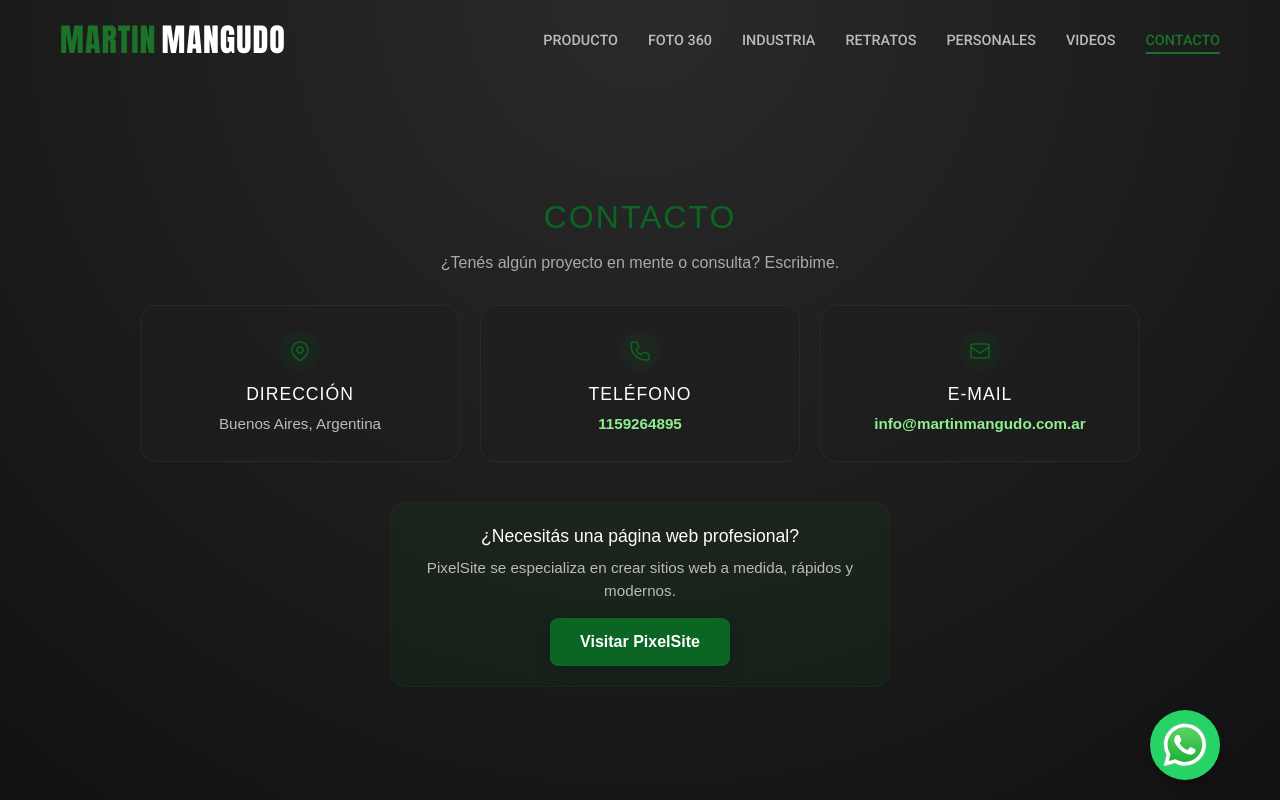
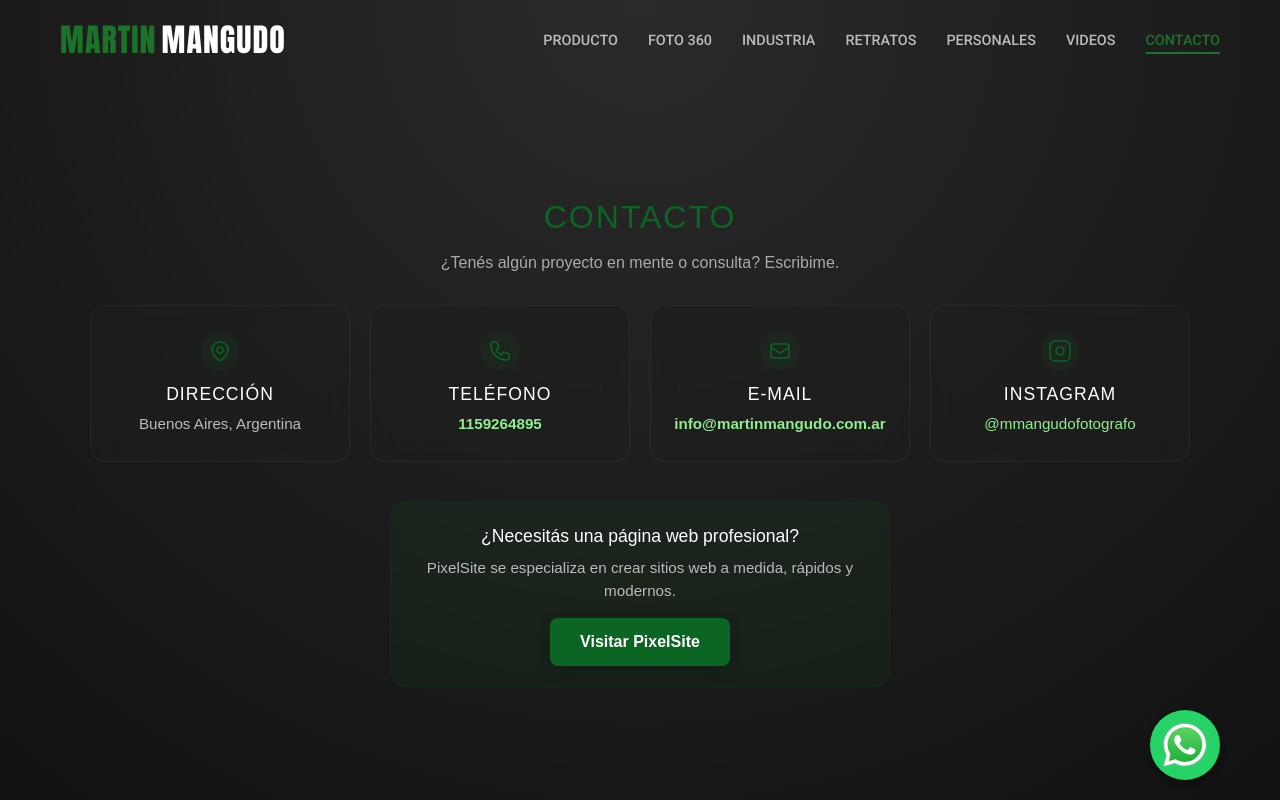
Before and after one commit to nehemix/pagina-tincho-moderna, a SvelteKit app: page /contacto in a window 1280 px wide. Built offline with nearby package versions, Linux system fonts and the light colour scheme.

Commit message:
boton ig

```diff
--- a/src/routes/contacto/+page.svelte
+++ b/src/routes/contacto/+page.svelte
@@ -35,13 +35,23 @@
       </div>
 
       <!-- Tarjeta 3: Email -->
-      <div class="contact-card">
+      <div class="contact-card email-card">
         <div class="icon-wrapper">
           <svg fill="none" stroke="currentColor" stroke-width="1.5" viewBox="0 0 24 24"><path stroke-linecap="round" stroke-linejoin="round" d="M3 8l7.89 5.26a2 2 0 002.22 0L21 8M5 19h14a2 2 0 002-2V7a2 2 0 00-2-2H5a2 2 0 00-2 2v10a2 2 0 002 2z"></path></svg>
         </div>
         <h4>E-mail</h4>
         <p><a href="mailto:info@martinmangudo.com.ar">info@martinmangudo.com.ar</a></p>
       </div>
+
+      <!-- Tarjeta 4: Instagram -->
+      <a href="https://www.instagram.com/mmangudofotografo/" target="_blank" rel="noopener noreferrer" class="contact-card instagram-card">
+          <div class="icon-wrapper">
+            <!-- Icono de Instagram -->
+            <svg fill="none" stroke="currentColor" stroke-width="1.5" viewBox="0 0 24 24" xmlns="http://www.w3.org/2000/svg"><rect x="2" y="2" width="20" height="20" rx="5" ry="5"></rect><path d="M16 11.37A4 4 0 1 1 12.63 8 4 4 0 0 1 16 11.37z"></path><line x1="17.5" y1="6.5" x2="17.51" y2="6.5" stroke-linecap="round"></line></svg>
+          </div>
+          <h4>Instagram</h4>
+          <p>@mmangudofotografo</p>
+      </a>
     </div>
 
     <!-- Recomendación PixelSite -->
@@ -129,7 +139,7 @@
 
   .container {
     width: 100%;
-    max-width: 1000px;
+    max-width: 1100px; /* Ensanchado para que entre el mail en una línea en PC */
     margin: 0 auto;
   }
 
@@ -161,18 +171,22 @@
     border-color: rgba(11, 102, 35, 0.5); /* Verde primario con opacidad */
   }
 
-  /* El email se ubica abajo centrado ocupando un poco más de espacio */
-  .contact-card:last-child {
+  .email-card,
+  .instagram-card {
     width: 100%;
-    max-width: 400px;
   }
 
   @media (min-width: 850px) {
     .contact-info { gap: 20px; }
-    .contact-card, .contact-card:last-child {
-      width: calc(33.333% - 13.33px); /* 3 tarjetas por fila en PC */
+    .contact-card {
+      width: calc(25% - 15px); /* 4 tarjetas por fila en PC */
       max-width: none;
       padding: 25px 15px; /* Restaura el padding original en PC/Tablets */
+    }
+
+    /* En escritorio, las tarjetas de email e instagram también ocupan su espacio normal */
+    .email-card, .instagram-card {
+      width: calc(25% - 15px);
     }
   }
 
@@ -205,18 +219,24 @@
     font-size: 0.95rem;
     color: #bbb;
     margin: 0;
-    word-break: break-word; /* Evita que correos muy largos se salgan de la tarjeta */
+    word-break: break-word; /* Permite que el texto largo se divida en varias líneas */
   }
 
   .contact-card a {
+    text-decoration: none;
+  }
+
+  .contact-card p a {
     color: #90ee90;
-    text-decoration: none;
     font-weight: bold;
     transition: color 0.3s;
   }
 
-  .contact-card a:hover {
+  .contact-card p a:hover {
     color: #fff;
+  }
+  .instagram-card p {
+    color: #90ee90; /* Mantiene el color del enlace original */
   }
 
   /* Sección de recomendación */
```
